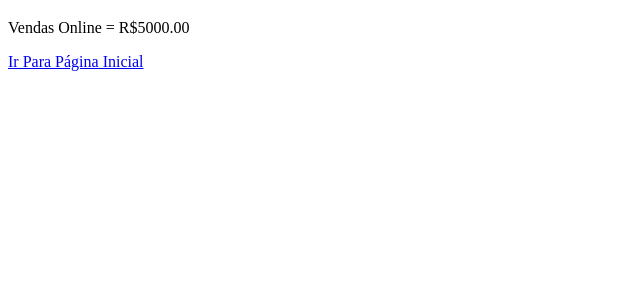
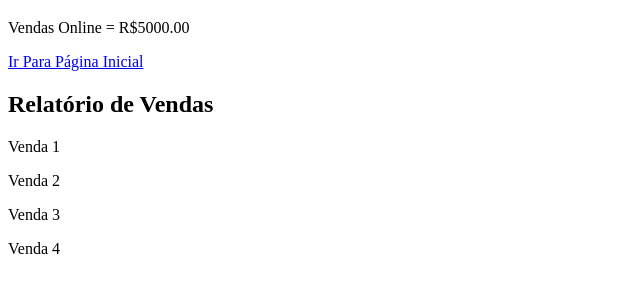
Before and after one commit to erikscar/github-course, a plain HTML site: page vendas.html in a window 1280 px wide. Shown: the part 61-354 px from the top of the page, without its empty margins (0-640 px from the left). Drawn offline with Linux system fonts and the light colour scheme.

Commit message:
Modificação da Página de Vendas

```diff
--- a/vendas.html
+++ b/vendas.html
@@ -9,5 +9,10 @@
     <h1>Página de Vendas</h1>
     <p>Vendas Online = R$5000.00</p>
     <a href="./index.html">Ir Para Página Inicial</a>
+    <h2>Relatório de Vendas</h2>
+    <p>Venda 1</p>
+    <p>Venda 2</p>
+    <p>Venda 3</p>
+    <p>Venda 4</p>
 </body>
 </html>
```
